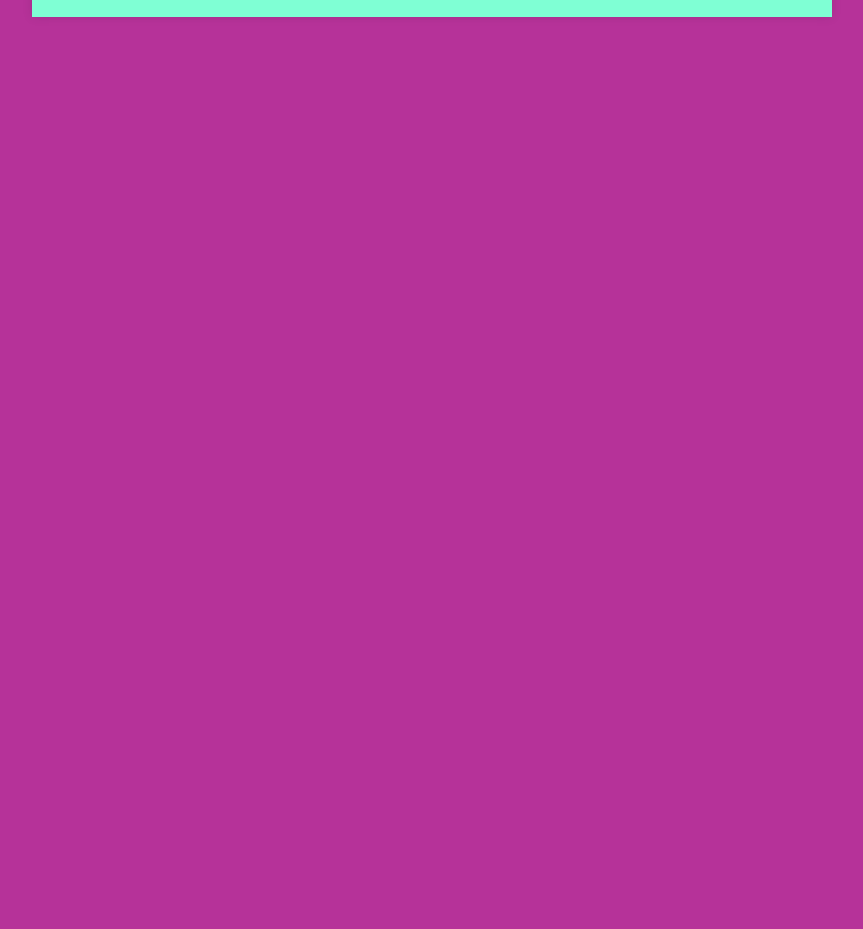
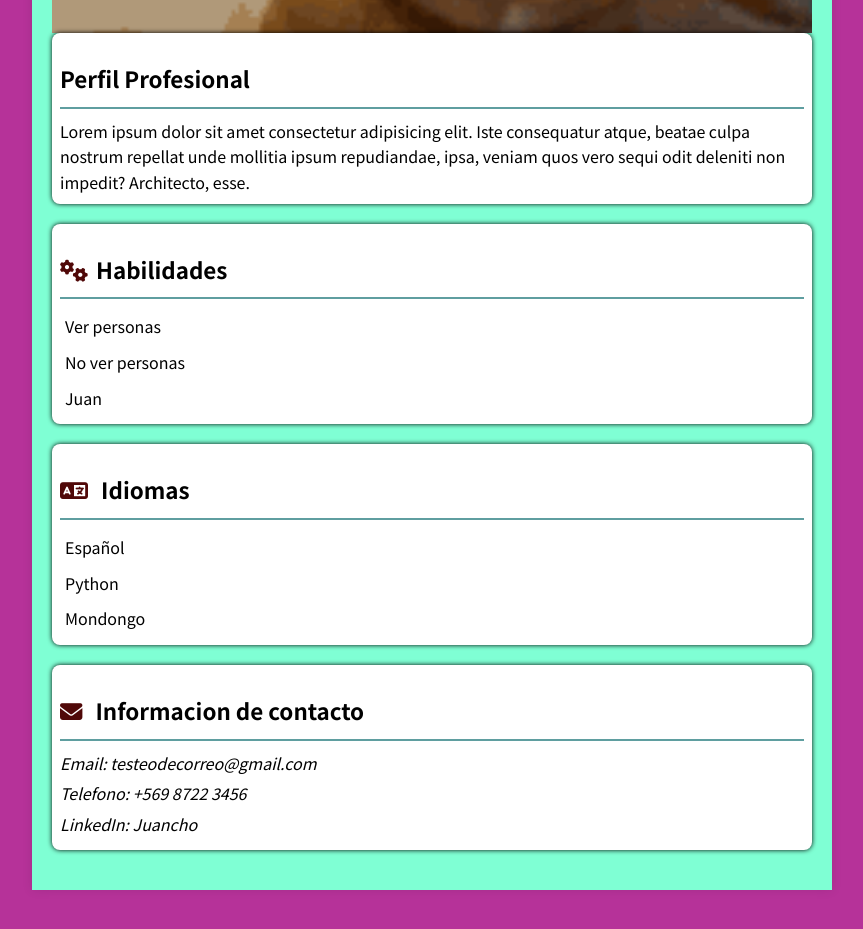
Before and after one commit to NHFM4/Project_Css, a plain HTML site: page index.html in a window 1280 px wide. Shown: the part 553-1482 px from the top of the page, without its empty margins (208-1071 px from the left). Before the commit the page ends 800 px from the top, so only its background shows below. Drawn offline with Linux system fonts and the light colour scheme.

Commit message:
Agregadas mas secciones
y estilos ekisde

```diff
--- a/css.css
+++ b/css.css
@@ -67,3 +67,44 @@ header h2{
     height: auto;
     display: block;
 }
+
+h3{
+    font-size: 1.4em;
+    margin-top: 20px;
+    color: black;
+}
+section{
+    background-color: white;
+    padding: 8px;
+    border-radius: 8px;
+    margin-bottom: 20px;
+    box-shadow: 0 0 5px black;
+}
+
+section hr{
+    border: 0;
+    height: 2px;
+    background: cadetblue;
+    margin: 10px 0;
+}
+
+ul{
+    list-style: none;
+}
+
+ul li{
+    padding: 5px;
+}
+
+i{
+    color: rgb(80, 8, 8);
+    margin-right: 8px;
+}
+
+address p{
+    margin: 5px 0;
+}
+address a{
+    color: black;
+    text-decoration: none;
+}
--- a/index.html
+++ b/index.html
@@ -3,6 +3,7 @@
 <head>
     <meta charset="UTF-8" />
     <meta name="viewport" content="width=device-width, initial-scale=1.0">
+    <script src="https://kit.fontawesome.com/bd3ebb3a72.js" crossorigin="anonymous"></script>
     <title>Corriculum</title>
     <link rel="stylesheet" href="css.css">
     <script>
@@ -27,6 +28,41 @@
             </section>
         </header>
 
+        <!-- Se le agrega una seccion de perfil profesional -->
+        <section>
+            <h3>Perfil Profesional</h3>
+            <hr>
+            <p>Lorem ipsum dolor sit amet consectetur adipisicing elit. Iste consequatur atque, beatae culpa nostrum repellat unde mollitia ipsum repudiandae, ipsa, veniam quos vero sequi odit deleniti non impedit? Architecto, esse.</p>
+        </section>
+
+        <section>
+            <h3><i class="fas fa-cogs"></i>Habilidades</h3>
+
+        <hr>
+        <ul>
+            <li>Ver personas</li>
+            <li>No ver personas</li>
+            <li>Juan</li>
+        </ul>
+        </section>
+        <section>
+            <h3><i class="fas fa-language"></i> Idiomas</h3>
+            <hr>
+            <ul>
+                <li>Español</li>
+                <li>Python</li>
+                <li>Mondongo</li>
+            </ul>
+        </section>
+        <section>
+            <h3><i class="fas fa-envelope"></i> Informacion de contacto</h3>
+            <hr>
+            <address>
+                <p>Email: testeodecorreo@gmail.com</p>
+                <p>Telefono: +569 8722 3456</p>
+                <p>LinkedIn: <a href="https://xd.com/">Juancho</a></p>
+            </address>
+        </section>
     </main>
 
 </body>
```
